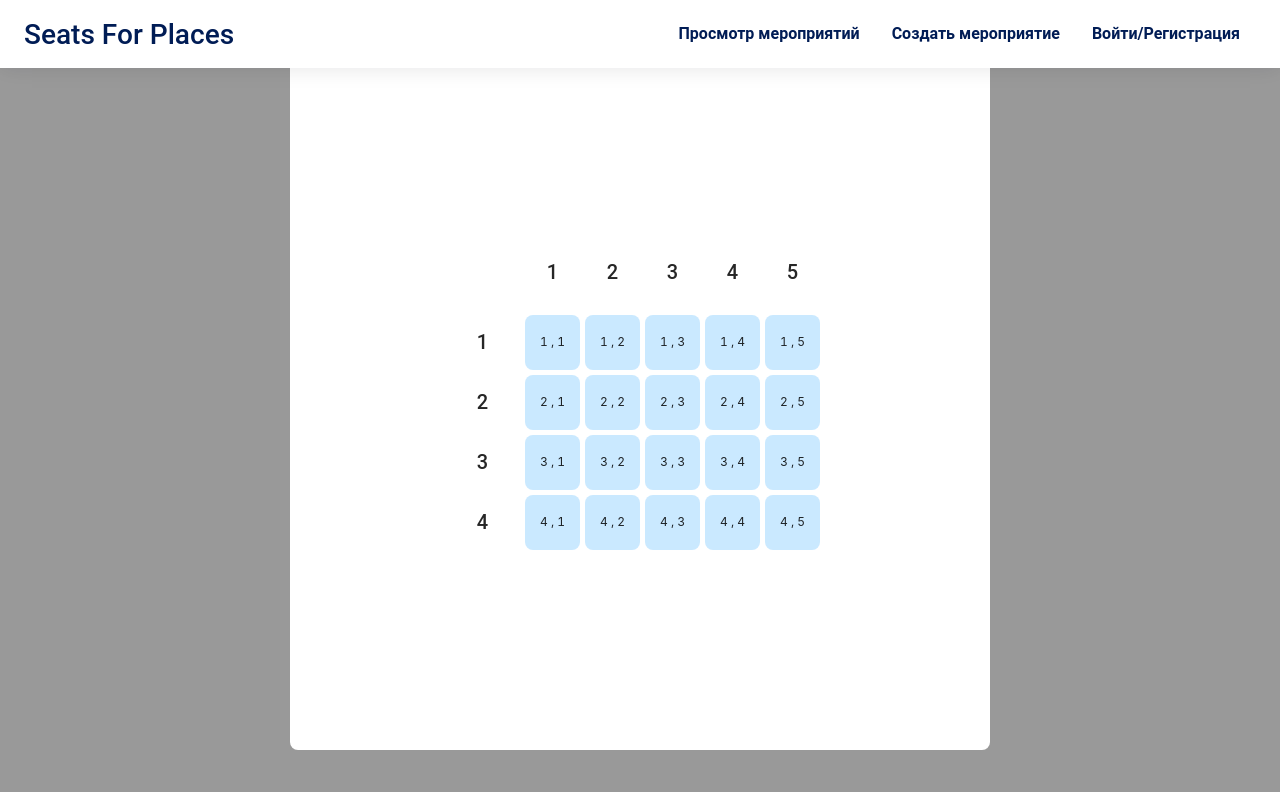
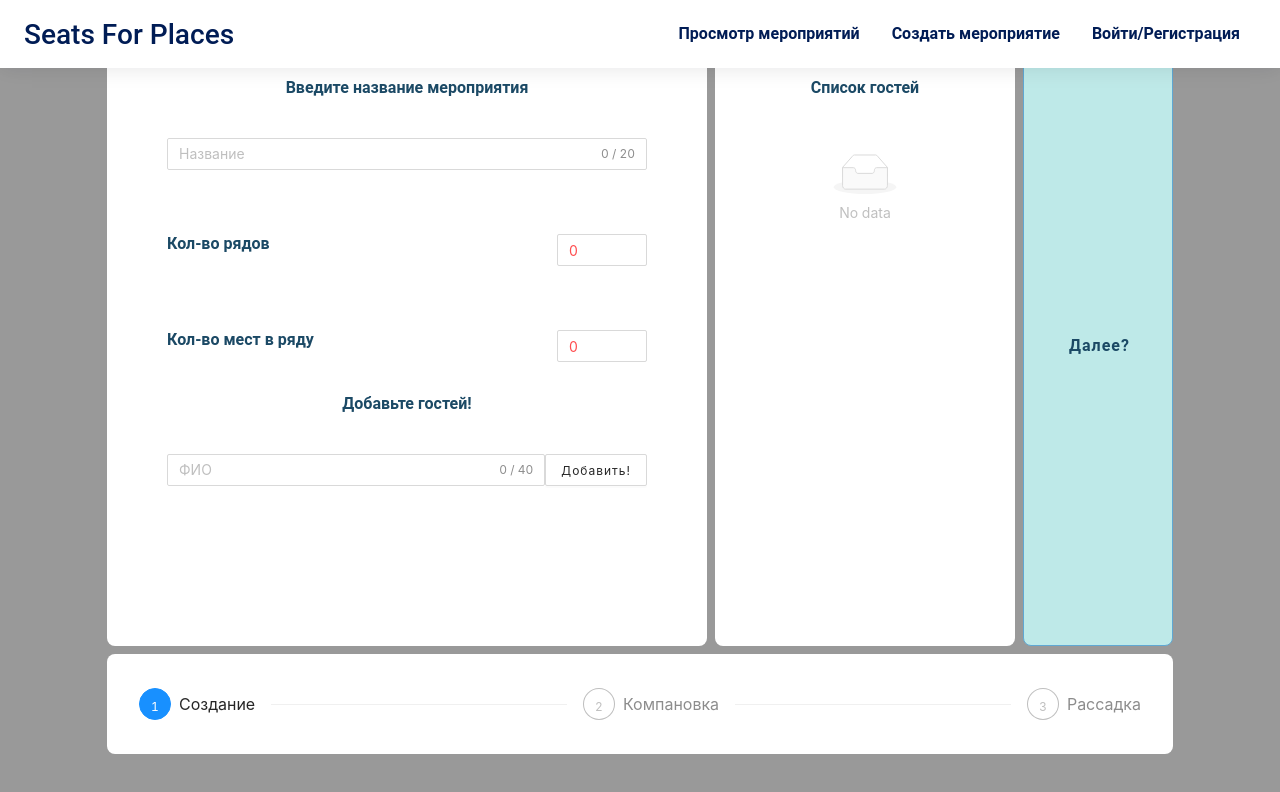
Before and after one commit to grek12/seatsforplaces, a React app in the folder FrontEnd/: page /CreateMeeting in a window 1280 px wide. Shown: the top 792 px of the page. Built offline with nearby package versions, Linux system fonts and the light colour scheme.

Commit message:
Добавлена страница которая изменяет размеры помещения
Добавлена страница которая изменяет размеры помещения

```diff
--- /dev/null
+++ b/FrontEnd/src/Entity/Classes/Classes.ts
@@ -0,0 +1,26 @@
+import { IGuest, IPlace } from "../Interfaces/Interfaces";
+
+export class Place implements IPlace{
+    columns : number;
+    rows : number;
+    array : number[][];
+    guest : IGuest[];
+    placeName : string;
+    constructor (Array : number[][], Rows : number, Columns : number,
+         Guest : IGuest[], PlaceName : string)
+    {
+        this.columns = Columns;
+        this.array = Array;
+        this.rows = Rows;
+        this.guest = Guest;
+        this.placeName = PlaceName;
+    }
+}
+
+export class Guest implements IGuest{
+    name : string;
+    constructor (Name : string)
+    {
+        this.name = Name;
+    }
+}
--- /dev/null
+++ b/FrontEnd/src/Entity/Interfaces/Interfaces.ts
@@ -0,0 +1,11 @@
+export interface IPlace{
+    columns : number;
+    rows : number;
+    array : number[][];
+    guest : IGuest[];
+    placeName : string;
+}
+
+export interface IGuest{
+    name : string;
+}
--- a/FrontEnd/src/components/Auditorium/Auditorium.tsx
+++ b/FrontEnd/src/components/Auditorium/Auditorium.tsx
@@ -1,53 +1,62 @@
 import React from 'react';
-import { PortalPage } from '../../pages';
 import Seat from '../Seat';
 import Number from '../Number';
+import List from 'antd/lib/list';
 import "./Auditorium.scss"
+import { IPlace } from '../../Entity/Interfaces/Interfaces';
 
 interface IProps{
-    Columns : number;
-    Rows : number;
-    Array : number[][]
-    elementSize? : number;
+    ElementSize? : number;
+    Padding : number;
+    Places : IPlace;
+    prevStep() : void;
+    nextStep() : void;
 }
 
-export const Auditorium: React.FC<IProps> = ({Array, Columns, Rows, elementSize = 55}) => {
-    const Padding = 5;
-
-
-
+export const Auditorium: React.FC<IProps> = ({Places, ElementSize = 55, Padding, prevStep, nextStep}) => {
     return (
-        <PortalPage>
+        <div className='Portal'>
+            <button className='Changer-PrevButton' onClick={prevStep}>
+                Назад?
+            </button>
             <div className='control'>
                 <div className='Auditorium-Container'>
+                    <div className='Hint'>
+                        <div className='Important'/>
+                        <div>Важный гость</div>
+                        <div className='Empty'/>
+                        <div>Проход</div>
+                        <div className='No'/>
+                        <div>Пустое место</div>
+                    </div>
                     <div className='Auditorium-marginAuto'>
                         <div className='Numbers-Column' style={{
-                        height : elementSize  + Padding,
-                        width : (elementSize + Padding) * Columns,
+                            height : ElementSize  + Padding,
+                            width : (ElementSize + Padding) * Places.rows,
                         }}>
                             {
-                            Array.map((rows, i) =>
+                                Places.array.map((rows, i) =>
                                 rows.map((col, k) => (
-                                i == 0 ? <Number key={k+k} Col={k+1} Size={elementSize} left={(k+1) * (elementSize + Padding)}/> : null
+                                    i == 0 ? <Number key={k+k} Col={k+1} Size={ElementSize} left={(k+1) * (ElementSize + Padding)}/> : null
                                 ))
                             )}
                         </div>
                         <div className='Numbers-flexRow'>
                             <div className='Numbers'>
                             {
-                            Array.map((rows, i) => (
-                                <Number key={i+i} Row={i + 1} Size={elementSize} top={(i) * (elementSize + Padding)}/>
+                                Places.array.map((rows, i) => (
+                                    <Number key={i+i} Row={i + 1} Size={ElementSize} top={(i) * (ElementSize + Padding)}/>
                                 )
                             )}
                             </div>
                             <div className='Auditorium' style={{
-                            width : Columns * (elementSize + Padding),
-                            height : Rows * (elementSize + Padding),
+                                width : Places.columns * (ElementSize + Padding),
+                                height : Places.rows * (ElementSize + Padding),
                             }}>
                                 {
-                                Array.map((rows, i) =>
+                                    Places.array.map((rows, i) =>
                                     rows.map((col, k) => (
-                                    <Seat key={i+k} Value={Array[i][k]} Col={i + 1} Row={k + 1} Size={elementSize} left={(k) * (elementSize + Padding)} top={(i) * (elementSize + Padding)}/>
+                                        <Seat key={i+k} Value={Places.array[i][k]} Col={i + 1} Row={k + 1} Size={ElementSize} left={(k) * (ElementSize + Padding)} top={(i) * (ElementSize + Padding)}/>
                                     ))
                                 )}
                             </div>
@@ -55,6 +64,14 @@ export const Auditorium: React.FC<IProps> = ({Array, Columns, Rows, elementSize
                     </div>
                 </div>
             </div>
-        </PortalPage>
+            <div className='Changer-ListGuest'>
+                        <div className='Changer-Text Changer-margin'>Список гостей</div>
+                        <List size='large' dataSource={Places.guest}
+                            renderItem={g => <List.Item>{g.name}</List.Item>}/>
+                </div>
+            <button className='Changer-NextButton' onClick={nextStep}>
+                Далее?
+            </button>
+        </div>
     );
 }
--- /dev/null
+++ b/FrontEnd/src/components/Changer/Changer.scss
@@ -0,0 +1,75 @@
+@import "../../ui-kit/styles/index";
+
+.Changer{
+    position: relative;
+    display: flex;
+    flex-direction: row;
+    &-Container{
+        width: 600px;
+        height: 600px;
+        background-color: #fff;
+        border-radius: 8px;
+        border-style: solid;
+        border-width: 0px;
+        position: relative;
+        overflow: hidden;
+        max-width: 100%;
+        display: flex;
+        align-items: center;
+        justify-content:flex-start;
+        flex-direction: column;
+    }
+    &-width{
+        width: 100% !important;
+    }
+    &-marginAuto{
+        margin: auto;
+    }
+    &-InputGroup{
+        margin-top: 32px;
+        display: flex;
+        flex-direction: column;
+        width: 80%;
+        &-Row{
+            margin-top: 32px;
+            margin-bottom: 32px;
+            display: flex;
+            flex-direction: row;
+            justify-content: space-between;
+        }
+    }
+    &-Text{
+        @include roboto-16-bold;
+        margin-bottom: 8px;
+        text-align: center;
+        margin-top: 0 auto;
+        margin-bottom: 0 auto;
+    }
+    &-RowCols{
+        margin-top: 32px;
+        display: flex;
+        flex-direction: column;
+    }
+    &-margin{
+        margin-top: 32px;
+    }
+    &-ListGuest{
+        margin-left: 8px;
+        border-radius: 8px;
+        background-color: #fff;
+        width: 300px;
+    }
+    &-PrevButton{
+        @include roboto-16-bold;
+        width: 150px;
+        border-radius: 8px;
+        margin-right: 8px;
+    }
+    &-NextButton{
+        @include roboto-16-bold;
+        width: 150px;
+        border-radius: 8px;
+        margin-left: 8px;
+    }
+
+}
--- /dev/null
+++ b/FrontEnd/src/components/Changer/Changer.tsx
@@ -0,0 +1,95 @@
+import { Input, InputNumber, Button, List } from 'antd';
+import React, { useState } from 'react';
+import { IPlace } from '../../Entity/Interfaces/Interfaces';
+import "./Changer.scss"
+import { Guest } from '../../Entity/Classes/Classes';
+
+
+interface IProps{
+    PlaceName? : string;
+    Places : IPlace;
+    nextStep() : void;
+}
+
+export const Changer: React.FC<IProps> = ({Places, nextStep}) => {
+    let CurrentGuest = new Guest("");
+    const [Guests, SetGuests] = useState<Guest[]>(Places.guest);
+
+    const AddGuest = () => {
+        if (CurrentGuest)
+        {
+            SetGuests(Guests => [...Guests, CurrentGuest])
+            Places.guest.push(CurrentGuest);
+            CurrentGuest = new Guest("");
+        }
+        console.log(Places);
+    }
+
+    const onPlaceNameChange = (e: React.ChangeEvent<HTMLInputElement | HTMLTextAreaElement>) => {
+        Places.placeName = e.target.value;
+    };
+
+    const onGuestNameChange = (e: React.ChangeEvent<HTMLInputElement | HTMLTextAreaElement>) => {
+        CurrentGuest.name = e.target.value;
+    };
+
+    const NextStep = () => {
+        let i = 0;
+        Places.array = new Array<number[]>;
+        while (i < Places.rows)
+        {
+            let j = 0;
+            const arr = new Array<number>;
+            while (j < Places.columns)
+            {
+                arr.push(0);
+                j++;
+                console.log(j);
+            }
+            Places.array.push(arr);
+            i++;
+            console.log(i);
+        }
+        nextStep();
+    }
+
+    return (
+            <div className='Portal'>
+                <div className='Changer'>
+                    <div className='Changer-Container'>
+                        <div className='Changer-InputGroup'>
+                            <div className='Changer-Text'>Введите название мероприятия</div>
+                            <Input className='Changer-margin' showCount maxLength={20} placeholder="Название" onChange={onPlaceNameChange}/>
+                            <div className='Changer-InputGroup Changer-width'>
+                                <div className='Changer-InputGroup-Row'>
+                                    <div className='Changer-Text'>
+                                        Кол-во рядов
+                                    </div>
+                                    <InputNumber min={1} max={100} defaultValue={Places.rows} onChange={value => Places.rows = value ?? 0}/>
+                                </div>
+                                <div className='Changer-InputGroup-Row'>
+                                    <div className='Changer-Text'>
+                                        Кол-во мест в ряду
+                                    </div>
+                                    <InputNumber min={1} max={100} defaultValue={Places.columns} onChange={value => Places.columns = value ?? 0}/>
+                                </div>
+                            </div>
+                            <div className='Changer-Text'>Добавьте гостей!</div>
+                            <div className='Changer-InputGroup-Row'>
+                                <Input showCount maxLength={40} placeholder="ФИО" onChange={onGuestNameChange}/>
+                                <Button onClick={AddGuest}>Добавить!</Button>
+                            </div>
+                        </div>
+                    </div>
+                    <div className='Changer-ListGuest'>
+                        <div className='Changer-Text Changer-margin'>Список гостей</div>
+                        <List size='large' dataSource={Guests}
+                            renderItem={g => <List.Item>{g.name}</List.Item>}/>
+                    </div>
+                </div>
+                <button className='Changer-NextButton' onClick={NextStep}>
+                    Далее?
+                </button>
+            </div>
+    );
+}
--- /dev/null
+++ b/FrontEnd/src/components/Changer/index.ts
@@ -0,0 +1 @@
+export {Changer as default} from "./Changer"
--- a/FrontEnd/src/components/index.ts
+++ b/FrontEnd/src/components/index.ts
@@ -8,9 +8,13 @@ import SignIn from "./SignIn";
 import Tooltip from "./Tooltip";
 import SignControls from "./SignControls";
 import Number from "./Number";
+import Changer from "./Changer";
+import Auditorium from "./Auditorium";
 
 export {
     App,
+    Changer,
+    Auditorium,
     Seat,
     Tooltip,
     SignControls,
--- a/FrontEnd/src/pages/CreateMeetingPage/CreateMeetingPage.scss
+++ b/FrontEnd/src/pages/CreateMeetingPage/CreateMeetingPage.scss
@@ -0,0 +1,21 @@
+.MainPage{
+    position: relative;
+    &-Col{
+        display: flex;
+        flex-direction: column;
+    }
+    &-Steps{
+        background-color: #fff;
+        display: flex;
+        justify-content: center;
+        align-items: center;
+        border-radius: 8px;
+        height: 100px;
+        margin: 1rem;
+        margin-top: -0.5rem;
+    }
+    &-Stepper{
+        margin-left: 2rem !important;
+        margin-right: 2rem !important;
+    }
+}
--- a/FrontEnd/src/pages/CreateMeetingPage/CreateMettingPage.tsx
+++ b/FrontEnd/src/pages/CreateMeetingPage/CreateMettingPage.tsx
@@ -1,21 +1,57 @@
-import React from 'react';
-import Auditorium from '../../components/Auditorium';
+import React, { useState } from 'react';
+import { Changer } from '../../components';
+import { Auditorium } from '../../components';
 import "./CreateMeetingPage.scss"
+import { Place } from '../../Entity/Classes/Classes';
+import { Steps } from 'antd';
+import { IGuest } from '../../Entity/Interfaces/Interfaces';
+const { Step } = Steps;
+
+
 
 export const CreateMeetingPage: React.FC = () => {
-	let array: number[][];
-	// eslint-disable-next-line prefer-const
-	array = [
-		[1,1,2,1,1],
-		[1,0,0,1,1],
-		[1,0,0,1,1],
-		[1,2,2,2,1],
-	]
-	return(
-	<div className='MainPage'>
-		<div>
-		<Auditorium Array={array} Columns={5} Rows={4}/>
+	const [Places] = useState<Place>(new Place(new Array<number[]>, 0, 0, new Array<IGuest>, ""));
+	const [CurrentStep, SetCurrentStep] = useState(0);
+
+
+	switch (CurrentStep)
+	{
+		case 0:
+		return(
+		<div className='PortalPage'>
+			<div className='Portal'>
+				<div className='MainPage-Col'>
+					<Changer Places={Places} nextStep={() => SetCurrentStep(CurrentStep + 1)}/>
+					<div className="MainPage-Steps">
+						<Steps current={CurrentStep} className="MainPage-Stepper">
+							<Step title="Создание"/>
+							<Step title="Компановка"/>
+							<Step title="Рассадка"/>
+						</Steps>
+					</div>
+				</div>
+			</div>
 		</div>
-	</div>
-	)
+		)
+		case 1:
+		return(
+		<div className='PortalPage'>
+			<div className='Portal'>
+				<div className='MainPage-Col'>
+					<Auditorium Places={Places}  Padding={5} nextStep={() => SetCurrentStep(CurrentStep + 1)}
+						prevStep={() => SetCurrentStep(CurrentStep - 1)}/>
+					<div className="MainPage-Steps">
+						<Steps current={CurrentStep} className="MainPage-Stepper">
+							<Step title="Создание"/>
+							<Step title="Компоновка"/>
+							<Step title="Рассадка"/>
+						</Steps>
+					</div>
+				</div>
+			</div>
+		</div>
+		)
+		default:
+			return null;
+	}
 }
--- a/FrontEnd/src/ui-kit/styles/text.scss
+++ b/FrontEnd/src/ui-kit/styles/text.scss
@@ -33,7 +33,6 @@ $base-font-family: "Roboto", sans-serif;
   font-size: 16px;
   font-weight: 400;
   font-style: normal;
-  line-height: 1.25;
 }
 
 /* roboto/16/Bold */
```
Also changed, not shown: FrontEnd/src/components/Auditorium/Auditorium.scss (+35 -0 lines). Lines whose indentation alone changed are shown as unchanged.
